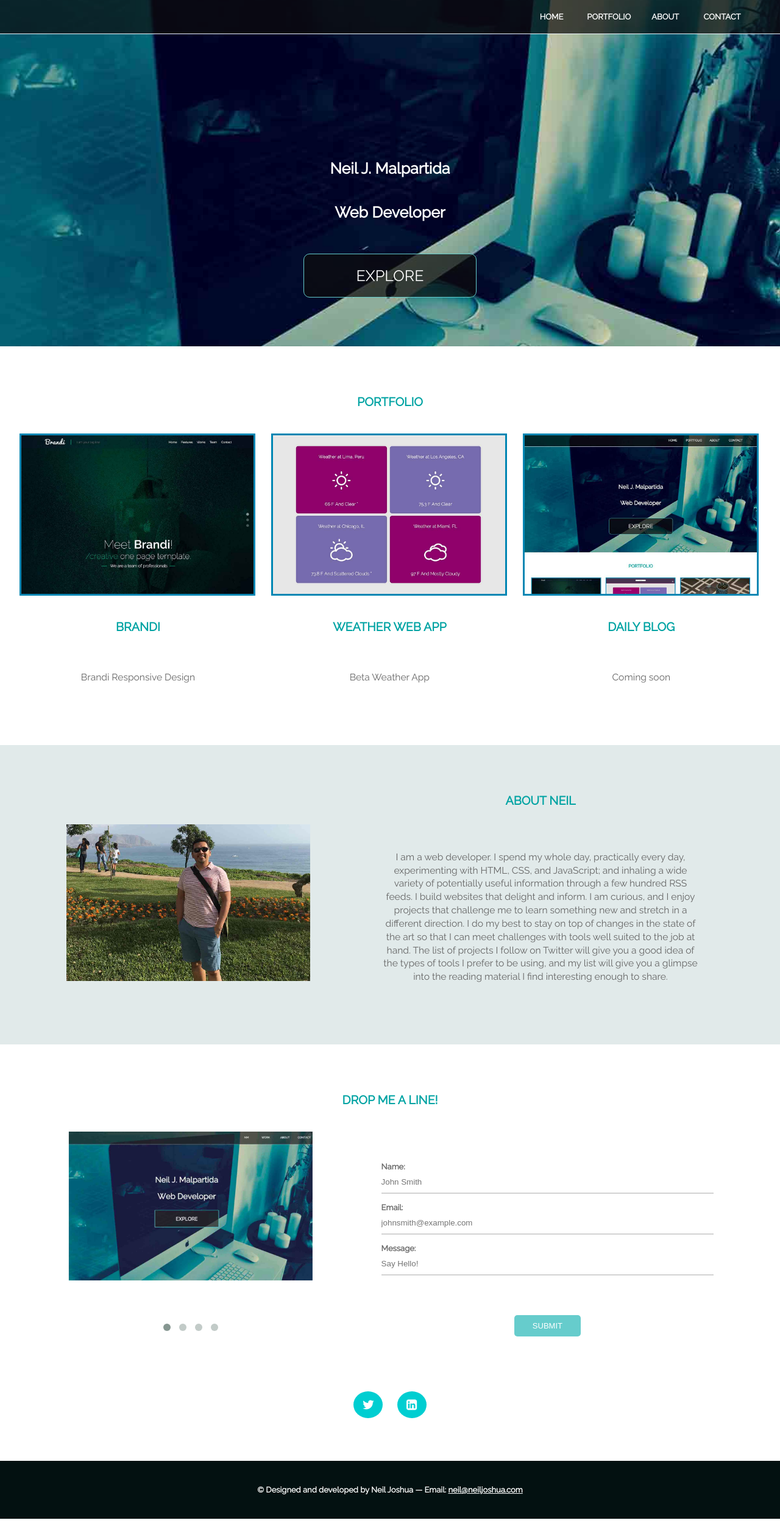
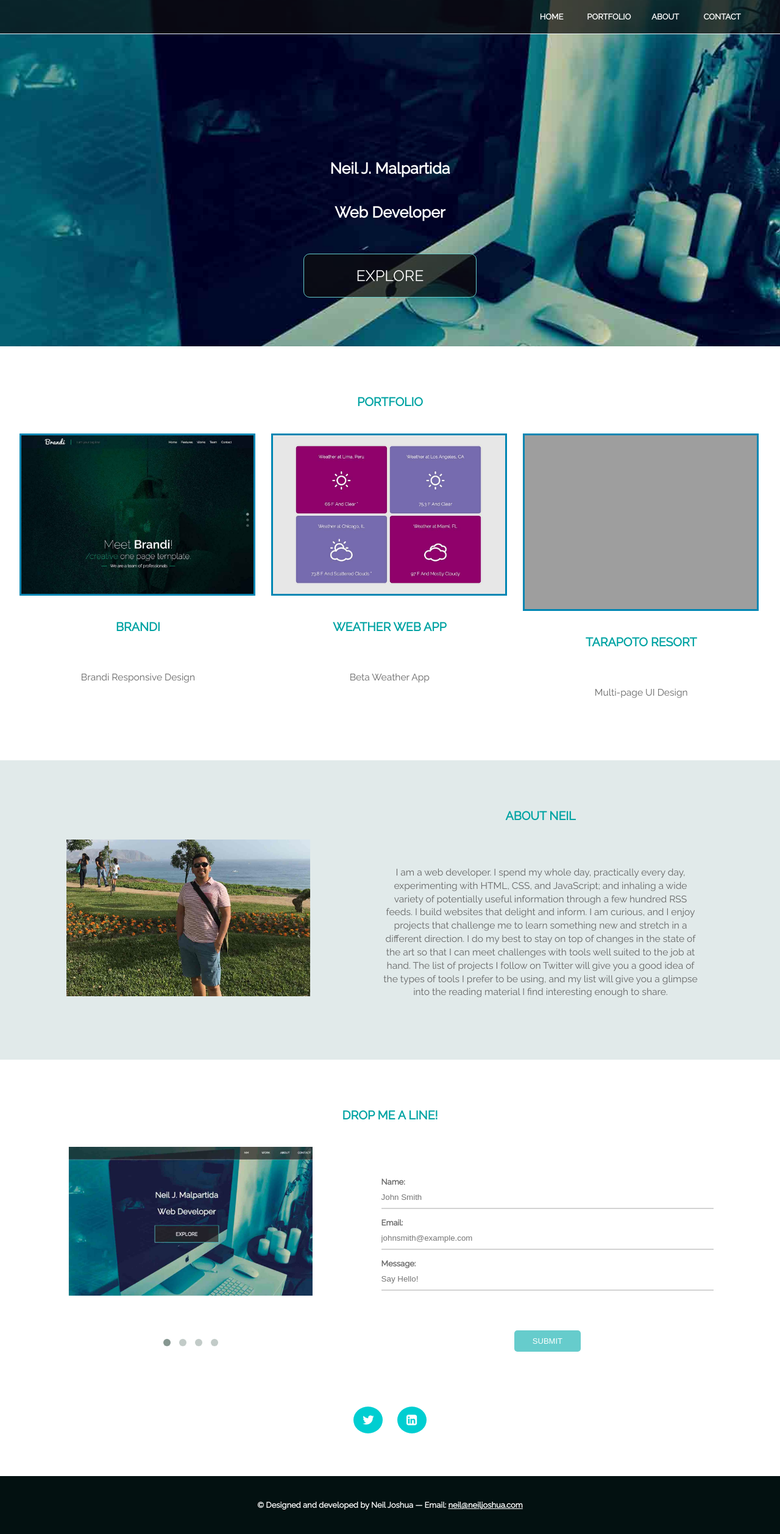
Before and after one commit to neiljoshua/nm, a PHP site: page / in a window 1280 px wide. Shown: the whole page at 61% size. Before the commit the page ends 2491 px from the top, so only its background shows below. Run offline with PHP 8.4, Linux system fonts and the light colour scheme; grey boxes are pictures that could not be loaded.

Commit message:
adding tarapoto and animation to website

```diff
--- a/index.html
+++ b/index.html
@@ -3,6 +3,7 @@
 	<head>
 		<title>Neil Joshua-Web Developer</title>
 		<meta name="viewport" content="width=device-width, initial-scale=1.0">
+		<link rel="stylesheet" type="text/css" href="styles/animate.css">
 		<link rel="stylesheet" type="text/css" href="styles/style.css">
 		<!-- Responsive -->
 		<link rel="stylesheet" type="text/css" href="styles/responsive.css">
@@ -53,9 +54,9 @@
 	      			</div>
 
 	      			<div class="col">
-	               		<a href="#" target="_blank"> <img src="images/nextscreen.jpg" alt="coming soon"> </a>
-	      				<h2> Daily blog</h2>
-	      				<p>Coming soon</p>
+	               		<a href="http://tarapoto.neiljoshua.com/" target="_blank"> <img src="images/tarapoto.jpg" alt="coming soon"> </a>
+	      				<h2> Tarapoto Resort</h2>
+	      				<p>Multi-page UI Design</p>
 	      			</div>
 	      			<div class="clearfix"></div>
 			</section>
--- /dev/null
+++ b/styles/animate.css
@@ -0,0 +1,40 @@
+@-webkit-keyframes show-elemet {
+  0% {
+    opacity: 0;
+  }
+  100% {
+    opacity: 1;
+  }
+}
+@-moz-keyframes show-elemet {
+  0% {
+    opacity: 0;
+  }
+  100% {
+    opacity: 1;
+  }
+}
+@-ms-keyframes show-elemet {
+  0% {
+    opacity: 0;
+  }
+  100% {
+    opacity: 1;
+  }
+}
+@-o-keyframes show-elemet {
+  0% {
+    opacity: 0;
+  }
+  100% {
+    opacity: 1;
+  }
+}
+@keyframes show-elemet {
+  0% {
+    opacity: 0;
+  }
+  100% {
+    opacity: 1;
+  }
+}
--- a/styles/style.css
+++ b/styles/style.css
@@ -21,6 +21,22 @@ html, body {
 
 header, section {
 	padding: 50px 20px;
+}
+
+h1, h2, h3, p {
+	-webkit-animation: show-elemet 1.8s ease;
+    -moz-animation: show-elemet 1.8s ease;
+    -ms-animation: show-elemet 1.8s ease;
+    -o-animation: show-elemet 1.8s ease;
+    animation: show-elemet 1.8s ease;
+}
+
+a {
+	-webkit-animation: show-elemet 2.8s ease;
+    -moz-animation: show-elemet 2.8s ease;
+    -ms-animation: show-elemet 2.8s ease;
+    -o-animation: show-elemet 2.8s ease;
+    animation: show-elemet 2.8s ease;
 }
 /*--Structure--*/
 
```
Also changed, not shown: images/Screen Shot 2016-03-01 at 10.37.41 PM.png (deleted), images/about.png (deleted), images/buddha3.jpg (deleted), images/imac1.jpg (deleted), images/main.jpg (deleted), images/main11.jpg (deleted), images/mainpsd.jpg (deleted), images/phone.jpg (deleted), 4 other files.
